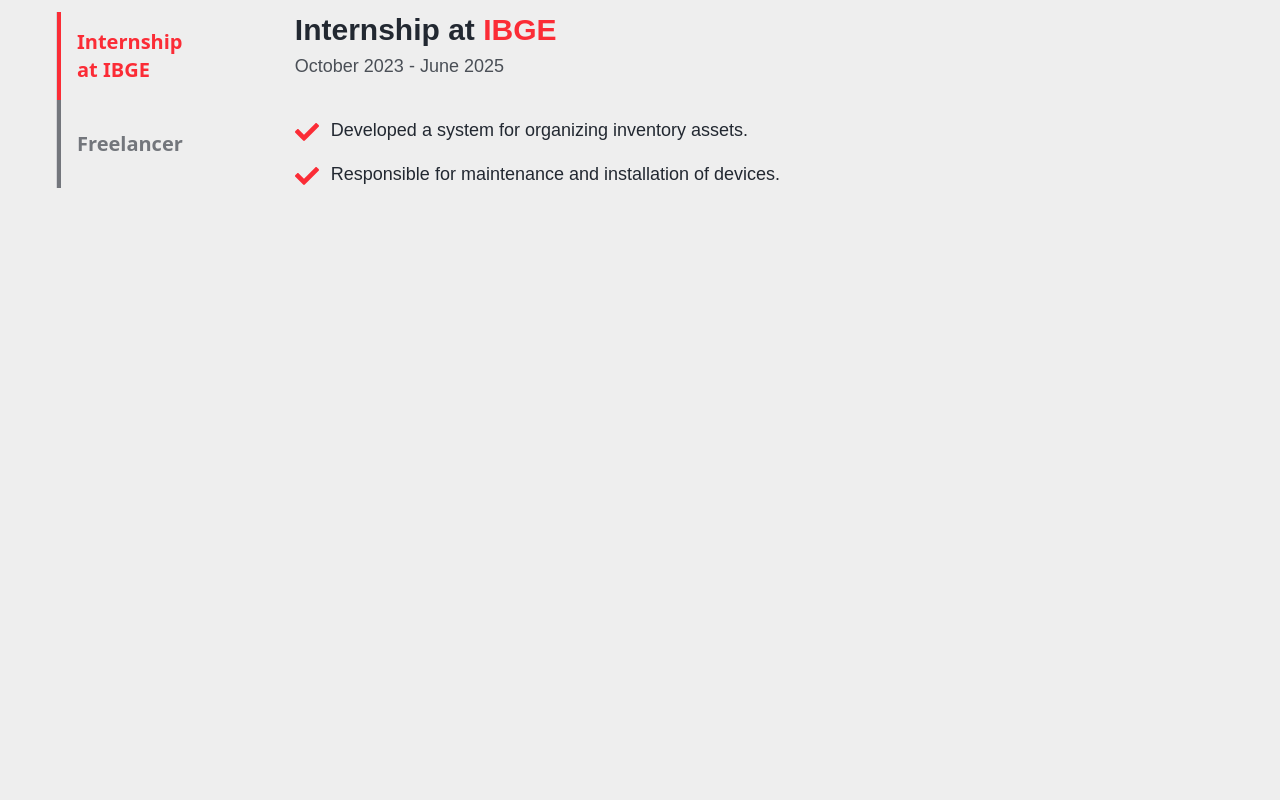
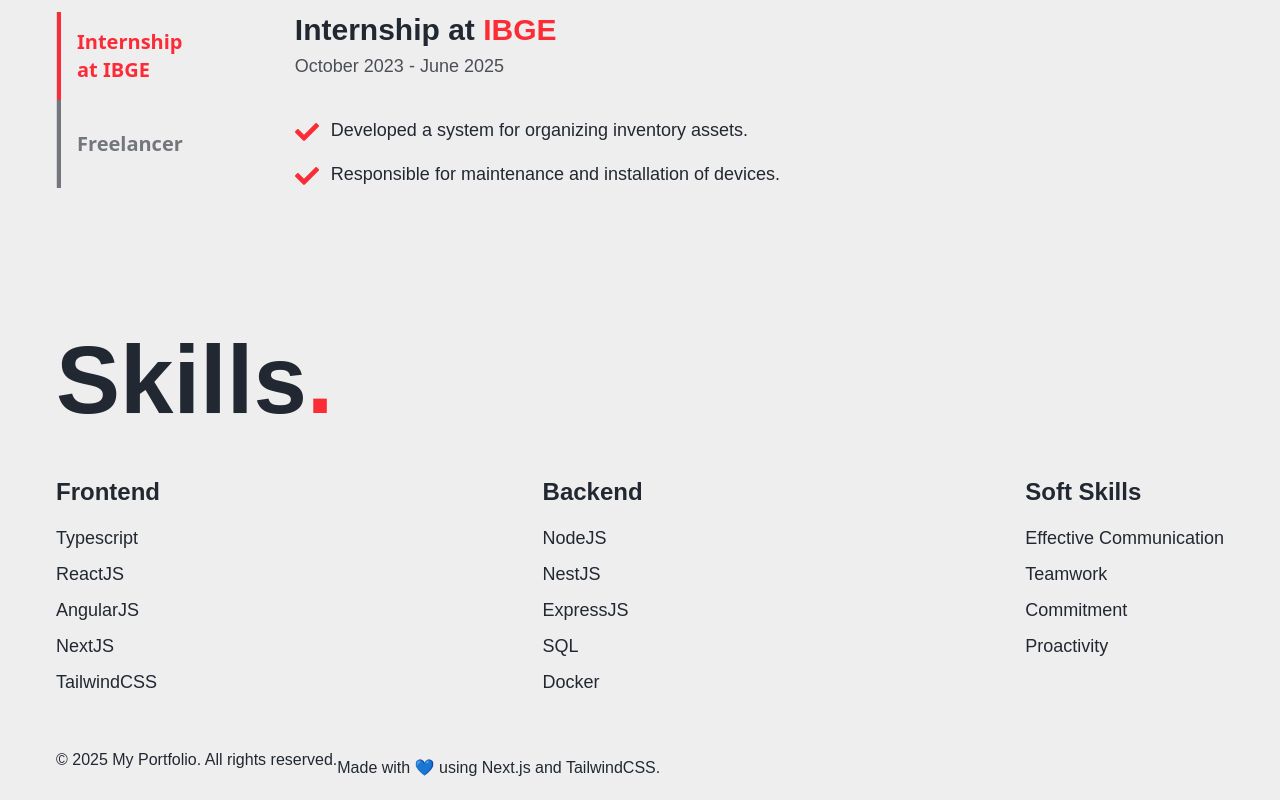
Before and after one commit to emanuelbrits/portfolio, a Next.js app: page /en in a window 1280 px wide. Shown: the part 2403-3203 px from the top of the page. Before the commit the page ends 2655 px from the top, so only its background shows below. Built offline with nearby package versions, Linux system fonts and the light colour scheme; a web font is replaced by a local one.

Commit message:
feat: Adds Skills Section

```diff
--- a/public/locales/en/common.json
+++ b/public/locales/en/common.json
@@ -31,5 +31,12 @@
   "freelaTitle": "Freelancer",
   "freelaDate": "July 2025 - Present",
   "freelaAtividade1": "Developed the landing page for the Andrade Bardawil law firm, prioritizing user experience, performance, and aesthetics.",
-  "freelaAtividade2": "Developed a reservation and lodging management system for Oikos Pousada in Barra Grande, Piauí, ensuring security and reliability in operations."
+  "freelaAtividade2": "Developed a reservation and lodging management system for Oikos Pousada in Barra Grande, Piauí, ensuring security and reliability in operations.",
+
+  "skills": "Skills",
+  "softSkills": "Soft Skills",
+  "comunicacaoEfetiva": "Effective Communication",
+  "trabalhoEquipe": "Teamwork",
+  "comprometimento": "Commitment",
+  "proatividade": "Proactivity"
 }
--- a/public/locales/es/common.json
+++ b/public/locales/es/common.json
@@ -31,5 +31,12 @@
   "freelaTitle": "Freelancer",
   "freelaDate": "Julio 2025 - Presente",
   "freelaAtividade1": "Desarrollé la landing page para el despacho de abogados Andrade Bardawil, priorizando la experiencia del usuario, el rendimiento y la estética.",
-  "freelaAtividade2": "Desarrollé un sistema de gestión de reservas y hospedajes para la pousada Oikos en Barra Grande, Piauí, garantizando seguridad y confiabilidad en las operaciones."
+  "freelaAtividade2": "Desarrollé un sistema de gestión de reservas y hospedajes para la pousada Oikos en Barra Grande, Piauí, garantizando seguridad y confiabilidad en las operaciones.",
+
+  "skills": "Habilidades",
+  "softSkills": "Habilidades Blandas",
+  "comunicacaoEfetiva": "Comunicación Efectiva",
+  "trabalhoEquipe": "Trabajo en Equipo",
+  "comprometimento": "Compromiso",
+  "proatividade": "Proactividad"
 }
--- a/public/locales/fr/common.json
+++ b/public/locales/fr/common.json
@@ -31,5 +31,12 @@
   "freelaTitle": "Freelance",
   "freelaDate": "Juillet 2025 - Présent",
   "freelaAtividade1": "J'ai développé la landing page du cabinet d'avocats Andrade Bardawil, en donnant la priorité à l'expérience utilisateur, aux performances et à l'esthétique.",
-  "freelaAtividade2": "J'ai développé un système de gestion de réservations et d'hébergements pour la pousada Oikos à Barra Grande, Piauí, garantissant sécurité et fiabilité dans les opérations."
+  "freelaAtividade2": "J'ai développé un système de gestion de réservations et d'hébergements pour la pousada Oikos à Barra Grande, Piauí, garantissant sécurité et fiabilité dans les opérations.",
+
+  "skills": "Compétences",
+  "softSkills": "Compétences comportementales",
+  "comunicacaoEfetiva": "Communication Efficace",
+  "trabalhoEquipe": "Travail d'Équipe",
+  "comprometimento": "Engagement",
+  "proatividade": "Proactivité"
 }
--- a/public/locales/pt/common.json
+++ b/public/locales/pt/common.json
@@ -32,5 +32,12 @@
   "freelaTitle": "Freelancer",
   "freelaDate": "Julho 2025 - Presente",
   "freelaAtividade1": "Desenvolvi a landing page para o escritório de advocacia Andrade Bardawil, priorizando a experiência do usuário, performance e estética.",
-  "freelaAtividade2": "Desenvolvi um gerenciador de reservas e hospedagens para a pousada Oikos em Barra Grande, Piauí, garantindo segurança e confiabilidade nas operações."
+  "freelaAtividade2": "Desenvolvi um gerenciador de reservas e hospedagens para a pousada Oikos em Barra Grande, Piauí, garantindo segurança e confiabilidade nas operações.",
+
+  "skills": "Habilidades",
+  "softSkills": "Soft Skills",
+  "comunicacaoEfetiva": "Comunicação Efetiva",
+  "trabalhoEquipe": "Trabalho em equipe",
+  "comprometimento": "Comprometimento",
+  "proatividade": "Proatividade"
 }
--- a/src/app/[lang]/page.tsx
+++ b/src/app/[lang]/page.tsx
@@ -3,6 +3,8 @@
 import Welcome from '../components/Welcome';
 import Projects from '../components/projects';
 import Experiences from '../components/experiences';
+import Skills from '../components/skills';
+import Footer from '../components/Footer';
 
 export default async function Home({
   params,
@@ -46,11 +48,12 @@
   const dictionary = await getDictionary(lang);
 
   return (
-    <main className="w-screen overflow-x-hidden px-6 lg:px-7.5 xl:px-14 2xl:px-30">
+    <main className="w-screen overflow-x-hidden px-6 lg:px-7.5 xl:px-14 2xl:px-60">
       <Navbar lang={lang} dictionary={dictionary} />
       <Welcome lang={lang}/>
       <Projects lang={lang}/>
       <Experiences lang={lang} />
+      <Skills lang={lang} />
 
       {/* <section id="skills" className="py-16 px-6 bg-[var(--white)] text-[var(--black)]">
         <div className="flex flex-col lg:flex-row gap-18">
@@ -173,8 +176,8 @@
             </div>
           </div>
         </div>
-      </section>
-      <Footer dictionary={dictionary} /> */}
+      </section>*/}
+      <Footer dictionary={dictionary} />
     </main>
   );
 }
--- a/src/app/components/Footer.tsx
+++ b/src/app/components/Footer.tsx
@@ -1,12 +1,14 @@
-// components/Footer.tsx
 type FooterProps = {
     dictionary: { [key: string]: string };
 };
 
 export default function Footer({ dictionary }: FooterProps) {
     return (
-        <footer className="bg-[var(--black)] text-[var(--white)] py-6">
-            <div className="container text-center">
+        <footer className="bg-[var(--white)] text-[var(--black)] py-6">
+            <div className="flex text-center">
+                <div>
+
+                </div>
                 <p>&copy; {dictionary.FooterRights}</p>
                 <p className="mt-2">
                     {dictionary.FooterThanks}
--- /dev/null
+++ b/src/app/components/skills.tsx
@@ -0,0 +1,61 @@
+import { getDictionary } from '../lib/i18n';
+import ExperiencesCarousel from '../components/ExperienciasCarousel';
+import ExperiencesTabs from './ExperiencesTabs';
+
+type SkillsProps = {
+    lang: string;
+};
+
+export default async function Skills({ lang }: SkillsProps) {
+    const dict = await getDictionary(lang);
+
+    return (
+        <section id="experiences" className="bg-[var(--white)] text-[var(--black)] py-8">
+            <div className="mt-12 text-center">
+                <div className="flex flex-col items-center gap-8">
+
+                    <div className="w-full text-left">
+                        <h2 className="text-5xl lg:text-6xl xl:text-8xl font-bold">
+                            {dict.skills}
+                            <span className="text-red-500 !text-5xl lg:!text-6xl xl:!text-8xl !font-bold">.</span>
+                        </h2>
+                    </div>
+
+                    <div className='flex flex-col md:flex-row md:justify-between mt-4 gap-12 text-start w-full'>
+                        <div>
+                            <h3 className='text-2xl font-bold'>Frontend</h3>
+                            <div className='flex flex-col mt-4 gap-2'>
+                                <p className='text-lg'>Typescript</p>
+                                <p className='text-lg'>ReactJS</p>
+                                <p className='text-lg'>AngularJS</p>
+                                <p className='text-lg'>NextJS</p>
+                                <p className='text-lg'>TailwindCSS</p>
+                            </div>
+                        </div>
+
+                        <div>
+                            <h3 className='text-2xl font-bold'>Backend</h3>
+                            <div className='flex flex-col mt-4 gap-2'>
+                                <p className='text-lg'>NodeJS</p>
+                                <p className='text-lg'>NestJS</p>
+                                <p className='text-lg'>ExpressJS</p>
+                                <p className='text-lg'>SQL</p>
+                                <p className='text-lg'>Docker</p>
+                            </div>
+                        </div>
+
+                        <div>
+                            <h3 className='text-2xl font-bold'>{dict.softSkills}</h3>
+                            <div className='flex flex-col mt-4 gap-2'>
+                                <p className='text-lg'>{dict.comunicacaoEfetiva}</p>
+                                <p className='text-lg'>{dict.trabalhoEquipe}</p>
+                                <p className='text-lg'>{dict.comprometimento}</p>
+                                <p className='text-lg'>{dict.proatividade}</p>
+                            </div>
+                        </div>
+                    </div>
+                </div>
+            </div>
+        </section>
+    );
+}
```
